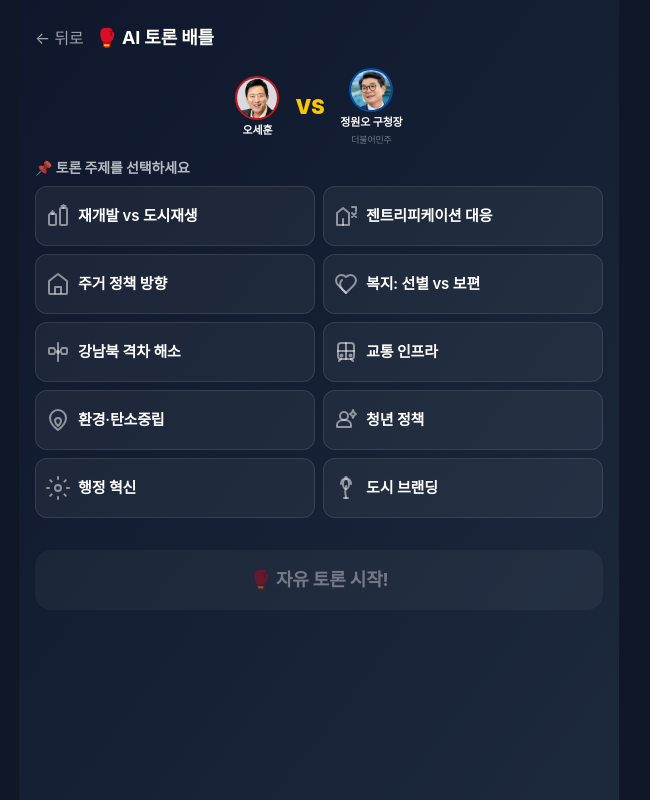
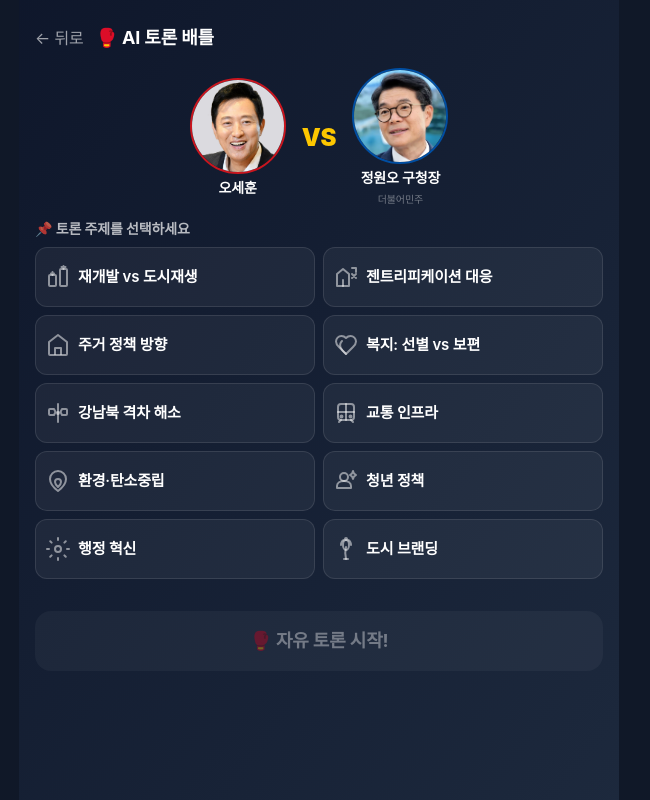
Before and after one commit to seojoonkim/polichat, a React (Vite) app: page /debate in a window 1280 px wide. Shown: the whole page, without its empty margins (321-971 px from the left). Built offline with nearby package versions, Linux system fonts and the light colour scheme; a web font is replaced by a local one.

Commit message:
design: 후보 프로필 이미지 2배 크게 (w-11 → w-24)

```diff
--- a/src/components/debate/DebateView.tsx
+++ b/src/components/debate/DebateView.tsx
@@ -374,25 +374,25 @@ export default function DebateView() {
 
         {/* 후보 미리보기 */}
         <div className="flex items-center justify-center gap-4 px-4 mb-3">
-          <div className="flex flex-col items-center gap-0.5">
+          <div className="flex flex-col items-center gap-1">
             <img
               src="/politicians/ohsehoon/profile.jpg"
               alt="오세훈"
-              className="w-11 h-11 rounded-full object-cover border-2"
+              className="w-24 h-24 rounded-full object-cover border-2"
               style={{ borderColor: OSH_COLOR }}
             />
-            <span className="text-white text-[11px] font-bold">오세훈</span>
+            <span className="text-white text-sm font-bold">오세훈</span>
           </div>
-          <div className="text-yellow-400 font-black text-xl">VS</div>
-          <div className="flex flex-col items-center gap-0.5">
+          <div className="text-yellow-400 font-black text-2xl">VS</div>
+          <div className="flex flex-col items-center gap-1">
             <img
               src="/politicians/jungwono/profile.jpg"
               alt="정원오 구청장"
-              className="w-11 h-11 rounded-full object-cover border-2"
+              className="w-24 h-24 rounded-full object-cover border-2"
               style={{ borderColor: JWO_COLOR }}
             />
-            <span className="text-white text-[11px] font-bold">정원오 구청장</span>
-            <span className="text-white/40 text-[9px]">더불어민주</span>
+            <span className="text-white text-sm font-bold">정원오 구청장</span>
+            <span className="text-white/40 text-[10px]">더불어민주</span>
           </div>
         </div>
 
```
